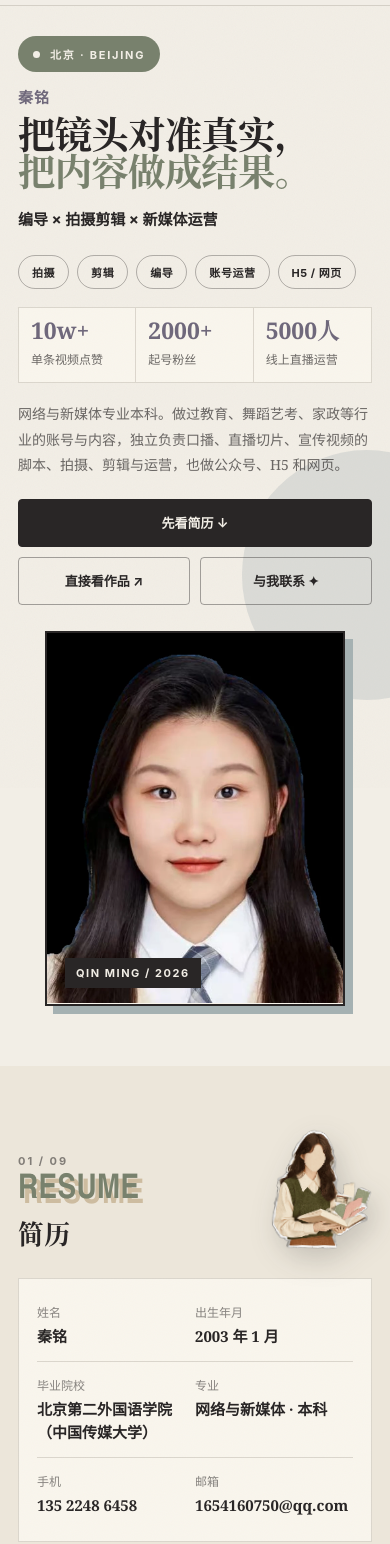
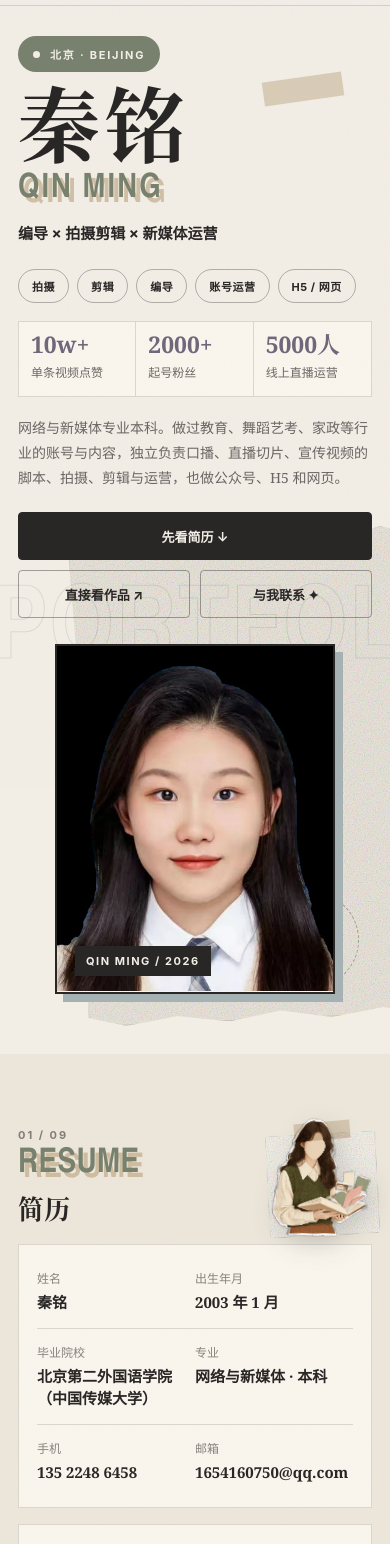
Before and after one commit to 1654160750-hub/qinming-portfolio, a plain HTML site: page docs/index.html in a window 390 px wide. Shown: the part 56-1600 px from the top of the page. Drawn offline with Linux system fonts and the light colour scheme.

Commit message:
Redesign hero around name, add collage backdrop and new interactive illustrations

```diff
--- a/docs/app.js
+++ b/docs/app.js
@@ -28,10 +28,6 @@
   setText("#personIntro", data.person.intro);
   setText("#footerName", data.person.name);
 
-  const heroTagline = $("#heroTagline");
-  heroTagline.replaceChildren(...data.person.tagline.map((line, index) =>
-    make("span", index ? "accent" : "", line)
-  ));
   const portrait = $("#portrait");
   portrait.src = data.person.portrait;
   portrait.alt = data.person.portraitAlt;
@@ -177,6 +173,7 @@
     if (section.intro) headingText.append(make("p", "", section.intro));
     heading.append(headingText);
     if (section.illo) {
+      const stage = make("figure", "illo-stage");
       const illo = document.createElement("img");
       illo.className = "section-illo";
       illo.src = section.illo;
@@ -185,7 +182,8 @@
       illo.decoding = "async";
       illo.width = 840;
       illo.height = 900;
-      heading.append(illo);
+      stage.append(illo);
+      heading.append(stage);
     }
     shell.append(heading);
     const single = section.items.length === 1;
--- a/docs/index.html
+++ b/docs/index.html
@@ -27,11 +27,21 @@
 
   <main>
     <section class="hero scene" id="hero">
+      <div class="hero-bg" aria-hidden="true">
+        <span class="bg-paper"></span>
+        <span class="bg-grid"></span>
+        <span class="bg-circle"></span>
+        <span class="bg-word">PORTFOLIO</span>
+        <span class="bg-tape tape-a"></span>
+        <span class="bg-tape tape-b"></span>
+      </div>
       <div class="hero-content page-shell">
         <div class="hero-head">
           <p class="status-pill" id="personLocation">北京 · BEIJING</p>
-          <p class="hero-name" id="personName">秦铭</p>
-          <h1 id="heroTagline"><span>把镜头对准真实，</span><span class="accent">把内容做成结果。</span></h1>
+          <h1 class="hero-title">
+            <span class="hero-name-big" id="personName">秦铭</span>
+            <span class="hero-name-en" data-shadow="QIN MING">QIN MING</span>
+          </h1>
           <p class="hero-role" id="personRole"></p>
         </div>
         <div class="hero-copy">
@@ -55,7 +65,7 @@
             <div class="crown" data-shadow="RESUME">RESUME</div>
             <h2>简历</h2>
           </div>
-          <img class="section-illo" src="media/illo-resume.png" alt="手持简历与纸片的拼贴风人物插画" width="746" height="900" loading="lazy" decoding="async">
+          <figure class="illo-stage"><img class="section-illo" src="media/illo-resume.png" alt="手持简历与纸片的拼贴风人物插画" width="746" height="900" loading="lazy" decoding="async"></figure>
         </div>
         <div class="resume-grid">
           <dl class="resume-basics" id="resumeBasics"></dl>
@@ -67,10 +77,13 @@
 
     <section class="skills scene tone-2" id="skills">
       <div class="page-shell section-shell">
-        <div class="section-heading">
-          <p class="eyebrow">02 / 09</p>
-          <div class="crown" data-shadow="SKILLS">SKILLS</div>
-          <h2>个人技能</h2>
+        <div class="section-heading has-illo">
+          <div class="heading-text">
+            <p class="eyebrow">02 / 09</p>
+            <div class="crown" data-shadow="SKILLS">SKILLS</div>
+            <h2>个人技能</h2>
+          </div>
+          <figure class="illo-stage"><img class="section-illo" src="media/illo-shooting.png" alt="手持相机、胶片与照片环绕的拼贴风人物插画" width="800" height="900" loading="lazy" decoding="async"></figure>
         </div>
         <div class="about-grid" id="skillGrid"></div>
       </div>
@@ -85,7 +98,7 @@
             <h2>账号运营</h2>
             <p>从起号、选题到数据复盘，用结果说话。</p>
           </div>
-          <img class="section-illo" src="media/illo-accounts.png" alt="手持手机与点赞图标的拼贴风人物插画" width="597" height="900" loading="lazy" decoding="async">
+          <figure class="illo-stage"><img class="section-illo" src="media/illo-accounts.png" alt="手持数据板、增长曲线环绕的拼贴风人物插画" width="597" height="900" loading="lazy" decoding="async"></figure>
         </div>
         <div class="account-grid" id="accountGrid"></div>
       </div>
@@ -105,7 +118,7 @@
             <a id="socialLink" href="tel:13522486458"></a>
           </div>
         </div>
-        <img class="contact-illo" src="media/illo-contact.png" alt="递出信封与纸飞机的拼贴风人物插画" width="700" height="900" loading="lazy" decoding="async">
+        <figure class="illo-stage"><img class="contact-illo" src="media/illo-contact.png" alt="递出信封与纸飞机的拼贴风人物插画" width="700" height="900" loading="lazy" decoding="async"></figure>
       </div>
     </section>
   </main>
--- a/docs/styles.css
+++ b/docs/styles.css
@@ -48,16 +48,23 @@ button:focus-visible,a:focus-visible { outline:3px solid var(--c1); outline-offs
 
 /* 首屏 */
 .hero { min-height:100svh; padding-top:var(--nav); display:grid; align-items:center; overflow:hidden; }
-.hero::after { content:""; position:absolute; z-index:-1; width:30vw; aspect-ratio:1; right:-10vw; top:8vh; border-radius:50%; background:var(--c2); opacity:.45; }
-.hero-content { display:grid; grid-template-columns:minmax(0,1.08fr) minmax(280px,.92fr); align-items:end; gap:clamp(26px,4vw,60px); padding-block:30px 34px; }
-.hero-head { grid-column:1/-1; }
+.hero-bg { position:absolute; inset:0; z-index:0; pointer-events:none; }
+.bg-paper { position:absolute; right:-4%; top:5%; width:46%; height:86%; background:var(--alt); background-image:var(--noise); border:1px solid var(--line); clip-path:var(--torn); transform:rotate(-2.5deg); }
+.bg-grid { position:absolute; left:-24px; bottom:9%; width:280px; height:200px; background-image:linear-gradient(rgba(41,38,38,.08) 1px,transparent 1px),linear-gradient(90deg,rgba(41,38,38,.08) 1px,transparent 1px); background-size:26px 26px; transform:rotate(-4deg); }
+.bg-circle { position:absolute; right:7%; bottom:9%; width:150px; height:150px; border:1.5px dashed var(--c1); border-radius:50%; opacity:.7; }
+.bg-word { position:absolute; left:0; bottom:-3%; font-family:var(--condensed); font-size:clamp(130px,18vw,250px); font-weight:900; line-height:.8; letter-spacing:.02em; color:transparent; -webkit-text-stroke:1px rgba(41,38,38,.10); }
+.bg-tape { position:absolute; width:110px; height:30px; background:rgba(180,154,113,.4); mix-blend-mode:multiply; }
+.tape-a { top:9%; right:26%; transform:rotate(-8deg); }
+.tape-b { bottom:22%; left:40%; width:80px; background:rgba(165,177,178,.45); transform:rotate(12deg); }
+.hero-content { position:relative; z-index:1; display:grid; grid-template-columns:minmax(0,1.12fr) minmax(280px,.88fr); align-items:center; gap:clamp(20px,3vw,44px); padding-block:36px 40px; }
+.hero-head,.hero-copy { grid-column:1; }
 .status-pill { display:inline-flex; align-items:center; min-height:40px; padding:0 18px; margin-bottom:18px; color:var(--cream); background:var(--c1); border-radius:999px; font-family:var(--sans); font-size:11px; font-weight:700; letter-spacing:.16em; text-transform:uppercase; }
 .status-pill::before { content:""; width:7px; height:7px; margin-right:10px; border-radius:50%; background:var(--cream); }
-.hero-name { margin-bottom:10px; color:var(--c4); font-family:var(--sans); font-size:15px; font-weight:700; letter-spacing:.06em; }
-h1 { font-family:var(--serif); font-size:clamp(52px,6.4vw,92px); line-height:.92; letter-spacing:-.02em; font-weight:700; }
-h1 span { display:block; }
-h1 .accent { color:var(--c1); }
-.hero-role { margin-top:18px; font-family:var(--sans); font-size:16px; font-weight:700; }
+.hero-title { margin:0; }
+.hero-name-big { display:block; font-family:var(--serif); font-size:clamp(110px,13vw,190px); line-height:.95; font-weight:700; letter-spacing:.05em; color:var(--ink); }
+.hero-name-en { position:relative; z-index:0; display:inline-block; margin-top:14px; color:var(--c1); font-family:var(--condensed); font-size:clamp(40px,5.4vw,78px); font-weight:900; line-height:.95; letter-spacing:.06em; text-transform:uppercase; }
+.hero-name-en::after { content:attr(data-shadow); position:absolute; z-index:-1; left:0; top:0; width:100%; transform:translate(7px,7px); color:var(--c3); opacity:.55; }
+.hero-role { margin-top:20px; font-family:var(--sans); font-size:17px; font-weight:700; }
 .hero-copy { min-width:0; }
 .chip-row { display:flex; flex-wrap:wrap; gap:8px; }
 .chip { display:inline-flex; align-items:center; min-height:34px; padding:7px 13px; border:1px solid rgba(41,38,38,.32); border-radius:999px; font-family:var(--sans); font-size:11px; font-weight:700; letter-spacing:.05em; }
@@ -72,15 +79,18 @@ h1 .accent { color:var(--c1); }
 .button-link:hover { transform:translateY(-2px); border-color:var(--ink); }
 .button-link:active { transform:translateY(0); }
 .button-link.primary { color:var(--cream); background:var(--ink); border-color:var(--ink); }
-.portrait-wrap { position:relative; justify-self:end; width:min(100%,300px); aspect-ratio:4/5; overflow:hidden; border:2px solid var(--ink); background:var(--card-bg); box-shadow:14px 14px 0 var(--c2); isolation:isolate; }
+.portrait-wrap { position:relative; grid-column:2; grid-row:1/3; justify-self:center; align-self:center; width:min(100%,320px); aspect-ratio:4/5; overflow:hidden; border:2px solid var(--ink); background:var(--card-bg); box-shadow:14px 14px 0 var(--c2); isolation:isolate; }
 .portrait-wrap img { display:block; width:100%; height:100%; object-fit:contain; object-position:center; }
 .portrait-wrap figcaption { position:absolute; z-index:2; left:18px; bottom:16px; padding:8px 11px; color:var(--cream); background:var(--ink); font-family:var(--sans); font-size:11px; font-weight:700; letter-spacing:.14em; }
 
 .section-shell { padding-block:clamp(72px,9vh,104px); }
 .section-heading { margin-bottom:36px; }
-.section-heading.has-illo { display:flex; align-items:center; justify-content:space-between; gap:24px; }
+.section-heading.has-illo { display:flex; align-items:center; justify-content:space-between; gap:24px; margin-bottom:20px; }
 .heading-text { min-width:0; }
-.section-illo { flex-shrink:0; width:auto; height:210px; object-fit:contain; filter:drop-shadow(6px 10px 14px rgba(41,38,38,.2)); transform:rotate(2deg); }
+.illo-stage { position:relative; z-index:2; flex-shrink:0; margin:0 0 -30px; }
+.illo-stage::before { content:""; position:absolute; inset:12% -6% 2%; background:var(--card-bg); background-image:var(--noise); border:1px solid var(--line); clip-path:var(--torn); transform:rotate(-3deg); }
+.illo-stage::after { content:""; position:absolute; z-index:2; top:3%; left:50%; width:78px; height:22px; transform:translateX(-50%) rotate(-5deg); background:rgba(180,154,113,.42); mix-blend-mode:multiply; }
+.section-illo { position:relative; z-index:1; display:block; width:auto; height:210px; object-fit:contain; filter:drop-shadow(5px 8px 12px rgba(41,38,38,.18)); transform:rotate(2deg); }
 .eyebrow { color:rgba(41,38,38,.55); font-family:var(--sans); font-size:11px; font-weight:700; letter-spacing:.18em; text-transform:uppercase; }
 .crown { position:relative; z-index:0; display:inline-block; margin-top:8px; color:var(--accent,var(--ink)); font-family:var(--condensed); font-size:clamp(56px,8vw,120px); font-weight:900; line-height:.9; letter-spacing:.01em; text-transform:uppercase; }
 .crown.long { font-size:clamp(40px,5.6vw,84px); }
@@ -176,7 +186,8 @@ h1 .accent { color:var(--c1); }
 .contact-actions a { min-height:48px; display:inline-flex; align-items:center; padding:0 18px; color:var(--ink); background:var(--cream); border:1px solid var(--cream); border-radius:4px; text-decoration:none; font-family:var(--sans); font-size:13px; font-weight:700; transition:transform .2s; }
 .contact-actions a:hover { transform:translateY(-2px); }
 .contact-actions a:last-child { color:var(--cream); background:transparent; }
-.contact-illo { justify-self:center; width:auto; height:340px; object-fit:contain; filter:drop-shadow(8px 12px 18px rgba(0,0,0,.28)); transform:rotate(-2deg); }
+.contact-layout .illo-stage { justify-self:center; margin-bottom:0; }
+.contact-illo { position:relative; z-index:1; display:block; width:auto; height:340px; object-fit:contain; filter:drop-shadow(8px 12px 18px rgba(0,0,0,.28)); transform:rotate(-2deg); }
 footer { min-height:72px; display:grid; place-items:center; padding:18px; border-top:1px solid rgba(242,238,230,.16); color:rgba(242,238,230,.62); background:var(--ink); font-family:var(--sans); font-size:11px; font-weight:700; letter-spacing:.14em; }
 footer span { color:var(--c2); }
 
@@ -198,11 +209,18 @@ footer span { color:var(--c2); }
   .nav-links a { min-height:46px; display:flex; align-items:center; padding-inline:12px; font-size:13px; }
   .brand { font-size:17px; }
   .hero { min-height:100svh; align-items:start; }
-  .hero::after { width:64vw; right:-26vw; top:60vh; opacity:.3; }
+  .bg-paper { width:88%; height:44%; top:auto; bottom:3%; right:-8%; }
+  .bg-grid { display:none; }
+  .bg-circle { width:96px; height:96px; right:8%; bottom:6%; }
+  .bg-word { font-size:26vw; bottom:34%; left:-2%; }
+  .tape-a { right:12%; top:12%; width:80px; height:24px; }
+  .tape-b { display:none; }
   .hero-content { grid-template-columns:1fr; align-items:start; gap:26px; padding-block:30px 60px; }
-  .hero-head { grid-column:auto; }
-  h1 { font-size:clamp(36px,9.6vw,46px); line-height:.98; }
-  .hero-role { font-size:15px; }
+  .hero-head,.hero-copy { grid-column:auto; }
+  .hero-name-big { font-size:clamp(76px,21vw,110px); }
+  .hero-name-en { font-size:clamp(30px,8.6vw,44px); margin-top:10px; }
+  .hero-name-en::after { transform:translate(5px,5px); }
+  .hero-role { margin-top:16px; font-size:15px; }
   .status-pill { min-height:36px; margin-bottom:14px; padding-inline:15px; }
   .hero-stat { min-height:74px; padding:10px 12px; }
   .hero-stat strong { font-size:23px; white-space:nowrap; }
@@ -210,7 +228,7 @@ footer span { color:var(--c2); }
   .hero-actions { display:grid; grid-template-columns:1fr 1fr; }
   .button-link { min-height:48px; padding-inline:12px; }
   .button-link:first-child { grid-column:1/-1; }
-  .portrait-wrap { order:3; justify-self:center; width:min(100%,300px); box-shadow:8px 8px 0 var(--c2); }
+  .portrait-wrap { order:3; grid-column:auto; grid-row:auto; justify-self:center; width:min(100%,280px); box-shadow:8px 8px 0 var(--c2); }
   .portrait-wrap img { height:auto; }
   .section-shell { padding-block:64px; }
   .section-heading { margin-bottom:28px; }
@@ -220,6 +238,8 @@ footer span { color:var(--c2); }
   .crown.long { font-size:clamp(25px,6.2vw,36px); }
   .crown::after { transform:translate(5px,5px); }
   .section-illo { height:120px; transform:rotate(3deg); }
+  .illo-stage { margin-bottom:-14px; }
+  .illo-stage::after { width:56px; height:18px; }
   .about-card { min-height:210px; }
   .job { grid-template-columns:1fr; gap:10px; padding:24px 0; }
   .job h3 { font-size:24px; }
@@ -232,12 +252,14 @@ footer span { color:var(--c2); }
   .contact-copy>p:not(.eyebrow) { font-size:15px; }
   .contact-actions { display:grid; }
   .contact-actions a { justify-content:center; overflow-wrap:anywhere; }
-  .contact-illo { height:220px; justify-self:start; margin-left:12px; }
+  .contact-layout .illo-stage { justify-self:start; margin-left:12px; }
+  .contact-illo { height:220px; }
 }
 
 @media (min-width:761px) and (max-height:780px) {
   .hero-content { padding-block:20px 24px; gap:22px 40px; }
-  h1 { font-size:clamp(44px,5.4vw,72px); }
+  .hero-name-big { font-size:clamp(84px,10vw,140px); }
+  .hero-name-en { font-size:clamp(32px,4.4vw,56px); }
   .status-pill { min-height:36px; margin-bottom:12px; }
   .hero-role { margin-top:12px; font-size:15px; }
   .hero-stats { margin-top:14px; }
```
Also changed, not shown: docs/media/illo-accounts.png, docs/media/illo-editing.png, docs/media/illo-shooting.png (added), docs/media/work-web-portfolio.webp.
